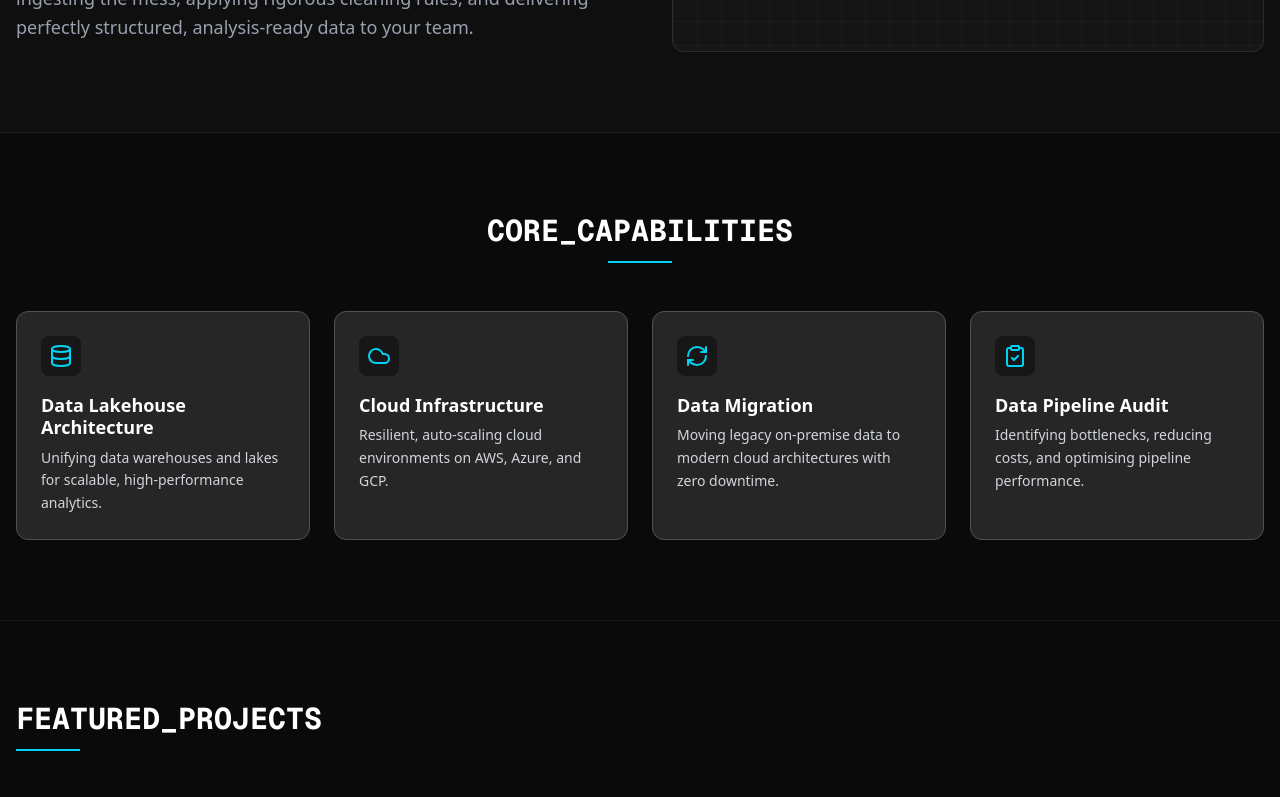
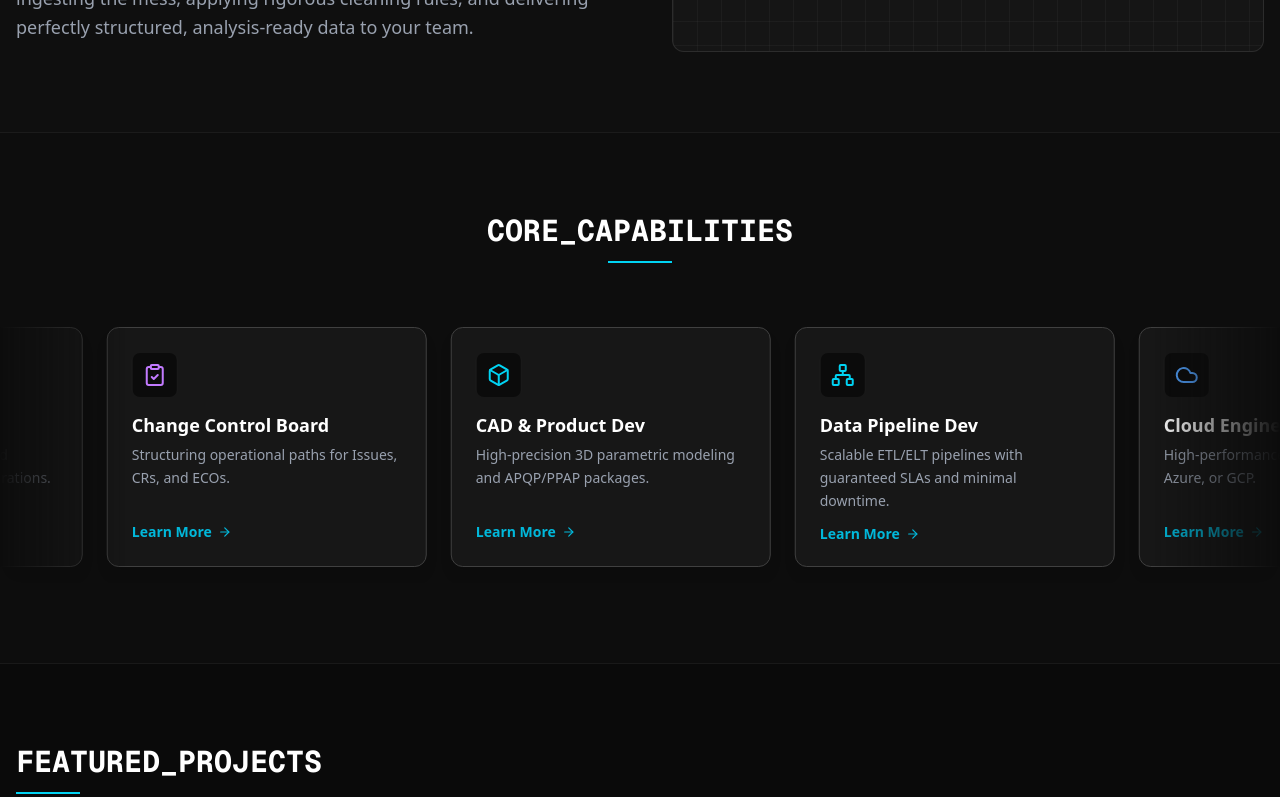
Before and after one commit to Sruthi-ng/willowvibe-web, a Next.js app: page / in a window 1280 px wide. Shown: the part 1240-2037 px from the top of the page. Built offline with nearby package versions, Linux system fonts and the light colour scheme.

Commit message:
Update Core Capabilities to use Infinite Marquee

```diff
--- a/src/app/page.tsx
+++ b/src/app/page.tsx
@@ -1,9 +1,9 @@
 "use client";
 
 import { useEffect, useRef, useState, useCallback } from "react";
-import { Database, Server, Cloud, Cpu, Bot, Settings, RefreshCw, ClipboardCheck, Quote, ArrowRight, ChevronLeft, ChevronRight } from "lucide-react";
+import { Database, Server, Cloud, Cpu, Bot, Settings, RefreshCw, ClipboardCheck, Quote, ArrowRight, ChevronLeft, ChevronRight, ServerCog, Component, ShieldCheck, Box, Network } from "lucide-react";
 import Link from "next/link";
-import { motion, AnimatePresence } from "framer-motion";
+import { motion, AnimatePresence, useAnimationFrame, useMotionValue } from "framer-motion";
 import { BeforeAfterSlider } from "@/components/BeforeAfterSlider";
 import { DataStreamVisual } from "@/components/DataStreamVisual";
 import { AnomalyDetectionVisual } from "@/components/AnomalyDetectionVisual";
@@ -15,10 +15,14 @@ const PROJECTS = [
 ];
 
 const SERVICES = [
-  { icon: <Database className="w-6 h-6 text-cyan-400" />, title: "Data Lakehouse Architecture", desc: "Unifying data warehouses and lakes for scalable, high-performance analytics." },
-  { icon: <Cloud className="w-6 h-6 text-cyan-400" />, title: "Cloud Infrastructure", desc: "Resilient, auto-scaling cloud environments on AWS, Azure, and GCP." },
-  { icon: <RefreshCw className="w-6 h-6 text-cyan-400" />, title: "Data Migration", desc: "Moving legacy on-premise data to modern cloud architectures with zero downtime." },
-  { icon: <ClipboardCheck className="w-6 h-6 text-cyan-400" />, title: "Data Pipeline Audit", desc: "Identifying bottlenecks, reducing costs, and optimising pipeline performance." },
+  { icon: <ServerCog className="w-6 h-6 text-blue-400" />, title: "PLM Architecture", desc: "Full-lifecycle tenant deployment for 3DEXPERIENCE and Teamcenter." },
+  { icon: <Component className="w-6 h-6 text-emerald-400" />, title: "BOM & Variant Mgmt", desc: "Multi-Level BOM Engineering and complex product variant configurations." },
+  { icon: <ClipboardCheck className="w-6 h-6 text-purple-400" />, title: "Change Control Board", desc: "Structuring operational paths for Issues, CRs, and ECOs." },
+  { icon: <Box className="w-6 h-6 text-cyan-400" />, title: "CAD & Product Dev", desc: "High-precision 3D parametric modeling and APQP/PPAP packages." },
+  { icon: <Network className="w-6 h-6 text-cyan-400" />, title: "Data Pipeline Dev", desc: "Scalable ETL/ELT pipelines with guaranteed SLAs and minimal downtime." },
+  { icon: <Cloud className="w-6 h-6 text-blue-400" />, title: "Cloud Engineering", desc: "High-performance foundations on AWS, Azure, or GCP." },
+  { icon: <RefreshCw className="w-6 h-6 text-emerald-400" />, title: "Data Migration", desc: "Transition from legacy to cloud-native architectures with zero data loss." },
+  { icon: <ShieldCheck className="w-6 h-6 text-rose-400" />, title: "Data Quality & Trust", desc: "Automated testing and anomaly detection for reliable data." },
 ];
 
 const TESTIMONIALS = [
@@ -110,6 +114,53 @@ function TestimonialsCarousel() {
           <ChevronRight className="w-4 h-4" />
         </button>
       </div>
+    </div>
+  );
+}
+function CoreCapabilitiesMarquee() {
+  const [isHovered, setIsHovered] = useState(false);
+  const baseX = useMotionValue(0);
+  const trackRef = useRef<HTMLDivElement>(null);
+
+  useAnimationFrame((time, delta) => {
+    let moveBy = 1.5 * (delta / 16);
+    if (isHovered) {
+      moveBy *= 0.15; // slow down significantly
+    }
+
+    if (trackRef.current) {
+      const totalWidth = trackRef.current.scrollWidth;
+      const halfWidth = totalWidth / 2;
+
+      let newX = baseX.get() - moveBy;
+      if (newX <= -halfWidth) {
+        newX += halfWidth;
+      }
+      baseX.set(newX);
+    }
+  });
+
+  return (
+    <div
+      className="w-full overflow-hidden relative py-4"
+      style={{ maskImage: 'linear-gradient(to right, transparent, black 10%, black 90%, transparent)', WebkitMaskImage: 'linear-gradient(to right, transparent, black 10%, black 90%, transparent)' }}
+      onMouseEnter={() => setIsHovered(true)}
+      onMouseLeave={() => setIsHovered(false)}
+    >
+      <motion.div ref={trackRef} className="flex gap-4 md:gap-6 w-max pr-4 md:pr-6" style={{ x: baseX }}>
+        {[...SERVICES, ...SERVICES].map((service, index) => (
+          <div key={index} className="w-72 md:w-80 shrink-0 p-5 md:p-6 rounded-xl bg-neutral-900 border border-neutral-700 hover:border-cyan-400/50 transition-all duration-300 group flex flex-col shadow-lg hover:shadow-cyan-500/10 h-[220px] md:h-[240px]">
+            <div className="mb-4 p-2.5 rounded-lg bg-black/50 inline-block group-hover:bg-cyan-400/10 transition-colors border border-white/5 w-max">
+                {service.icon}
+            </div>
+            <h3 className="text-base md:text-lg font-bold mb-2 text-white leading-tight group-hover:text-cyan-400 transition-colors">{service.title}</h3>
+            <p className="text-gray-400 text-xs md:text-sm leading-relaxed flex-grow">{service.desc}</p>
+            <Link href="/services" className="inline-flex items-center gap-1.5 text-cyan-500 text-xs md:text-sm font-bold group-hover:text-cyan-300 transition-colors mt-3">
+                Learn More <ArrowRight size={14} className="group-hover:translate-x-1 transition-transform" />
+            </Link>
+          </div>
+        ))}
+      </motion.div>
     </div>
   );
 }
@@ -238,21 +289,12 @@ export default function Home() {
       </section>
 
       {/* 4. CORE CAPABILITIES */}
-      <section className="w-full max-w-7xl mx-auto px-4 py-8 md:py-20 border-b border-white/5">
-        <div className="text-center mb-6 md:mb-12">
+      <section className="w-full py-8 md:py-20 border-b border-white/5 bg-white/[0.01]">
+        <div className="max-w-7xl mx-auto px-4 text-center mb-6 md:mb-12">
           <h2 className="text-xl md:text-3xl font-bold mb-3 font-mono">CORE_CAPABILITIES</h2>
           <div className="h-0.5 w-16 bg-cyan-400 mx-auto" />
         </div>
-        <div className="grid grid-cols-2 lg:grid-cols-4 gap-3 md:gap-6">
-          {SERVICES.map((service, index) => (
-            <motion.div key={index} initial={{ opacity: 0, y: 30 }} whileInView={{ opacity: 1, y: 0 }} viewport={{ once: true, margin: "-50px" }} transition={{ duration: 0.5, delay: index * 0.1 }}
-              className="p-4 md:p-6 rounded-xl bg-neutral-800 border border-neutral-600 hover:border-cyan-400/50 transition-all duration-300 group">
-              <div className="mb-3 p-2 rounded-lg bg-black/40 inline-block group-hover:bg-cyan-400/10 transition-colors">{service.icon}</div>
-              <h3 className="text-sm md:text-lg font-bold mb-2 text-white leading-tight">{service.title}</h3>
-              <p className="text-gray-300 text-xs md:text-sm leading-relaxed">{service.desc}</p>
-            </motion.div>
-          ))}
-        </div>
+        <CoreCapabilitiesMarquee />
       </section>
 
       {/* 5. FEATURED PROJECTS */}
```
